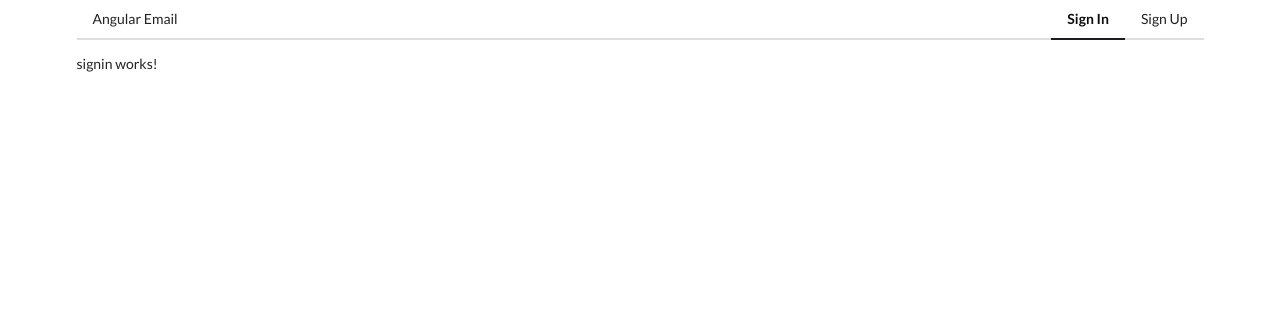
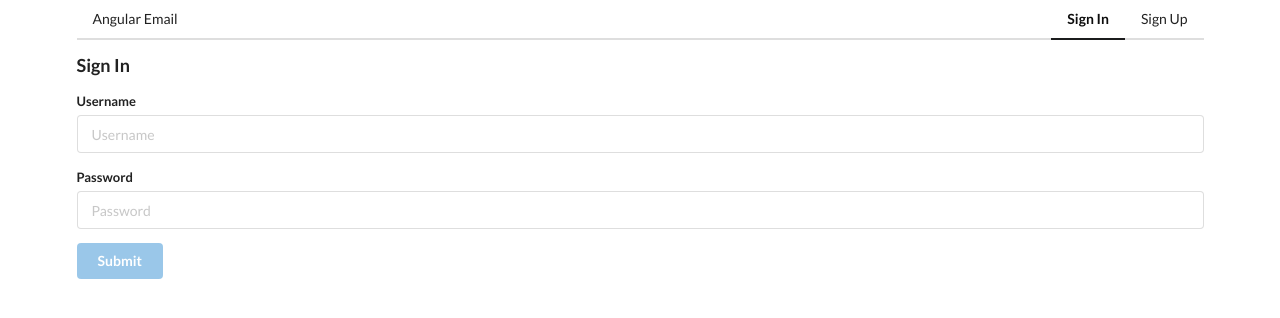
Before and after one commit to abdrahmansoltan/Angular-email-client-app, an Angular app: page / in a window 1280 px wide. Shown: the top 318 px of the page. Built offline with nearby package versions, Linux system fonts and the light colour scheme; no server answers.

Commit message:
feat(Auth): 🛂 Add signing-in functionality and form

```diff
--- a/src/app/Auth/auth.service.ts
+++ b/src/app/Auth/auth.service.ts
@@ -13,6 +13,15 @@ export interface SignupCredentials {
 }
 
 interface SignupResponse {
+  username: string;
+}
+
+export interface SigninCredentials {
+  username: string;
+  password: string;
+}
+
+interface SigninResponse {
   username: string;
 }
 
@@ -49,6 +58,16 @@ export class AuthService {
       );
   }
 
+  signin(credentials: SigninCredentials) {
+    return this.http
+      .post<SigninResponse>(`${this.rootUrl}/auth/signin`, credentials)
+      .pipe(
+        tap(() => {
+          this.signedin$.next(true);
+        })
+      );
+  }
+
   checkAuth() {
     return this.http
       .get<SignedinResponse>(`${this.rootUrl}/auth/signedin`)
--- a/src/app/Auth/signin/signin.component.css
+++ b/src/app/Auth/signin/signin.component.css
@@ -0,0 +1,3 @@
+.basic.label {
+  margin-bottom: 0.5em;
+}
--- a/src/app/Auth/signin/signin.component.html
+++ b/src/app/Auth/signin/signin.component.html
@@ -1 +1,46 @@
-<p>signin works!</p>
+<h3>Sign In</h3>
+
+<form
+  class="ui form"
+  [formGroup]="authForm"
+  (ngSubmit)="onSubmit()"
+>
+  <app-input
+    label="Username"
+    placeholder="Username"
+    type="text"
+    [control]="authForm.controls.username"
+  ></app-input>
+
+  <app-input
+    label="Password"
+    placeholder="Password"
+    type="password"
+    [control]="authForm.controls.password"
+  ></app-input>
+
+  <div
+    *ngIf="authForm.errors"
+    class="ui red label basic"
+  >
+    <p *ngIf="authForm.hasError('invalidCredentials')">
+      Invalid username or password
+    </p>
+    <p *ngIf="authForm.hasError('noConnection')">
+      No internet connection detected, failed to sign in
+    </p>
+    <p *ngIf="authForm.hasError('unknownError')">
+      An unknown error occurred, failed to sign in
+    </p>
+  </div>
+
+  <div>
+    <button
+      class="ui button submit primary"
+      type="submit"
+      [disabled]="!authForm.valid"
+    >
+      Submit
+    </button>
+  </div>
+</form>
--- a/src/app/Auth/signin/signin.component.ts
+++ b/src/app/Auth/signin/signin.component.ts
@@ -1,10 +1,49 @@
 import { Component } from '@angular/core';
+import { FormControl, FormGroup, Validators } from '@angular/forms';
+import { AuthService, SigninCredentials } from '../auth.service';
 
 @Component({
   selector: 'app-signin',
   templateUrl: './signin.component.html',
-  styleUrl: './signin.component.css'
+  styleUrl: './signin.component.css',
 })
 export class SigninComponent {
+  authForm = new FormGroup({
+    username: new FormControl('', [
+      Validators.required,
+      Validators.minLength(3),
+      Validators.maxLength(20),
+      Validators.pattern('^[a-zA-Z0-9]*$'), // letters and numbers
+    ]),
+    password: new FormControl('', [
+      Validators.required,
+      Validators.minLength(4),
+      Validators.maxLength(20),
+    ]),
+  });
 
+  constructor(private authService: AuthService) {}
+
+  onSubmit() {
+    if (this.authForm.invalid) {
+      return;
+    }
+
+    const credentials = this.authForm.value as SigninCredentials;
+
+    this.authService.signin(credentials).subscribe({
+      next: (response) => {
+        console.log('Signed in');
+      },
+      error: (err) => {
+        if (!err.status) {
+          this.authForm.setErrors({ noConnection: true });
+        } else if (err.error?.username || err.error?.password) {
+          this.authForm.setErrors({ invalidCredentials: true });
+        } else {
+          this.authForm.setErrors({ unknownError: true });
+        }
+      },
+    });
+  }
 }
```
